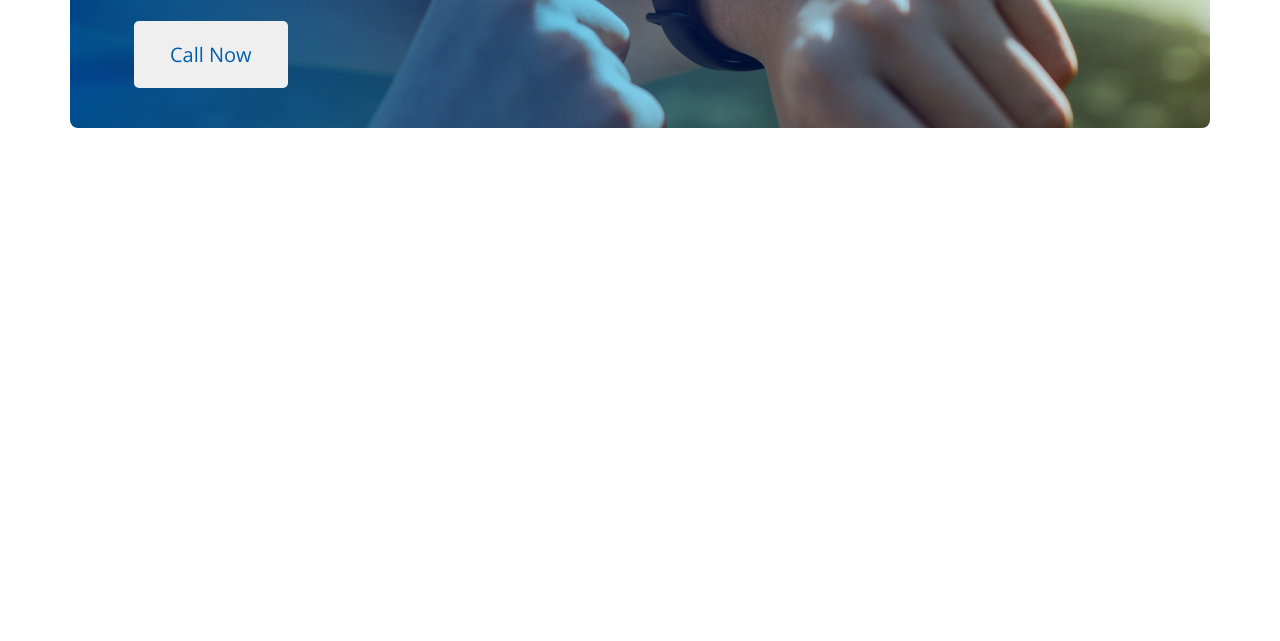
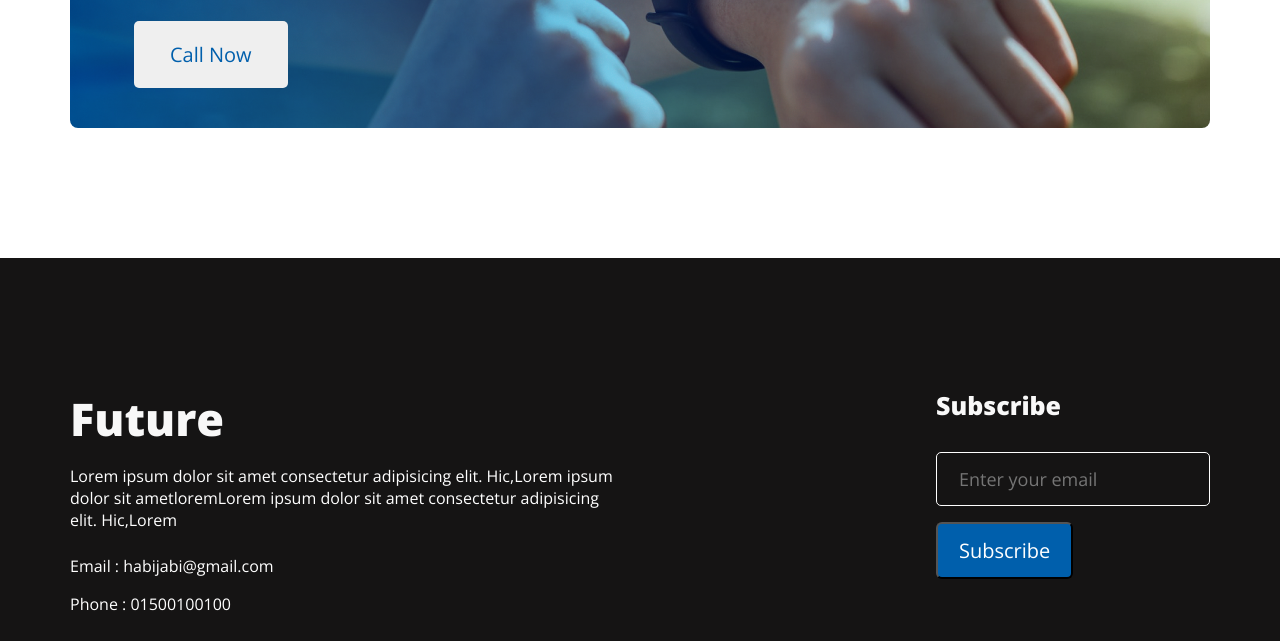
Before and after one commit to Farhan-Afrad/new-year-new-me, a plain HTML site: page index.html in a window 1280 px wide. Shown: the part 2785-3426 px from the top of the page. Before the commit the page ends 3043 px from the top, so only its background shows below. Drawn offline with nearby package versions, Linux system fonts and the light colour scheme.

Commit message:
all section are added

```diff
--- a/index.html
+++ b/index.html
@@ -88,6 +88,33 @@
                 <button class="primary-btn">Call Now</button>
             </div>
         </section>
+        <!-- footer -->
+        <footer>
+            <div class="footer-container">
+                <div class="future">
+                    <h3 class="footer-title">Future</h3>
+                    <p class="footer-description">
+                        Lorem ipsum dolor sit amet consectetur adipisicing elit. Hic,Lorem ipsum dolor sit ametloremLorem ipsum dolor sit amet consectetur adipisicing elit. Hic,Lorem
+                    </p>
+                    <p class="email">
+                        Email : habijabi@gmail.com
+                    </p>
+                    <p class="phone-number">
+                        Phone : 01500100100
+                    </p>
+                    <img src="images/icons/fb.png" alt="">
+                    <img src="images/icons/twitter.png" alt="">
+                    <img src="images/icons/youtube.png" alt="">
+                </div>
+                <div class="subscribe">
+                    <h4 class="footer-title">Subscribe</h4>
+                    <form action="">
+                        <input type="text" placeholder="Enter your email">
+                    </form>
+                    <button class="secondary-btn">Subscribe</button>
+                </div>
+            </div>
+        </footer>
     </main>
 </body>
 </html>
--- a/styles/style.css
+++ b/styles/style.css
@@ -131,3 +131,58 @@
 .mindset .primary-btn{
     padding: 20px 36px;
 }
+
+/* footer styles */
+footer{
+    background: #151414;
+}
+.footer-container{
+    max-width: 1140px;
+    display: flex;
+    gap: 320px;
+    margin: 0 auto;
+    padding: 130px 0;
+    background: #151414;
+    color: white;
+}
+.footer-title{
+    font-size: 45px;
+    font-weight: 700;
+    color: #F8F8F8;
+    margin-bottom: 16px;
+}
+.subscribe .footer-title{
+    font-size: 25px;
+    font-weight: 600;
+    margin-bottom: 30px;
+}
+.footer-description{
+    margin-bottom: 24px;
+    font-size: 16px;
+}
+.email{
+    margin-bottom: 16px;
+
+}
+.phone-number{
+    margin-bottom: 32px;
+}
+.future img{
+    margin-right: 16px;
+}
+input[type="text"]{
+    padding: 14px 22px;
+    font-size: 18px;
+    background: #151414;
+    color: white;
+    border: 1px solid white;
+    border-radius: 5px;
+    margin-bottom: 16px;
+}
+.secondary-btn{
+    padding: 13px 21px;
+    font-size: 20px;
+    color: white;
+    background: #005FAC;
+    border-radius: 6px;
+}
```
